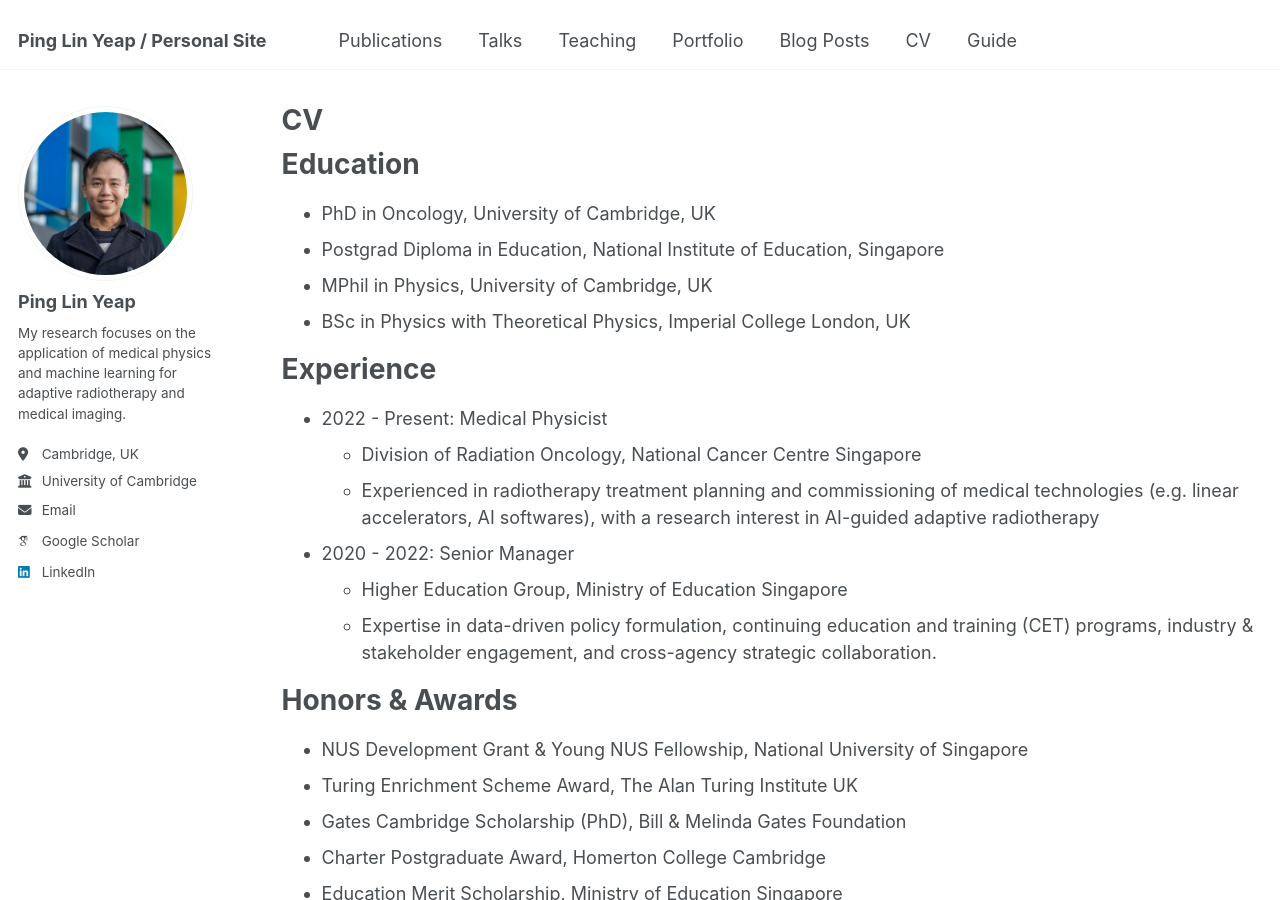
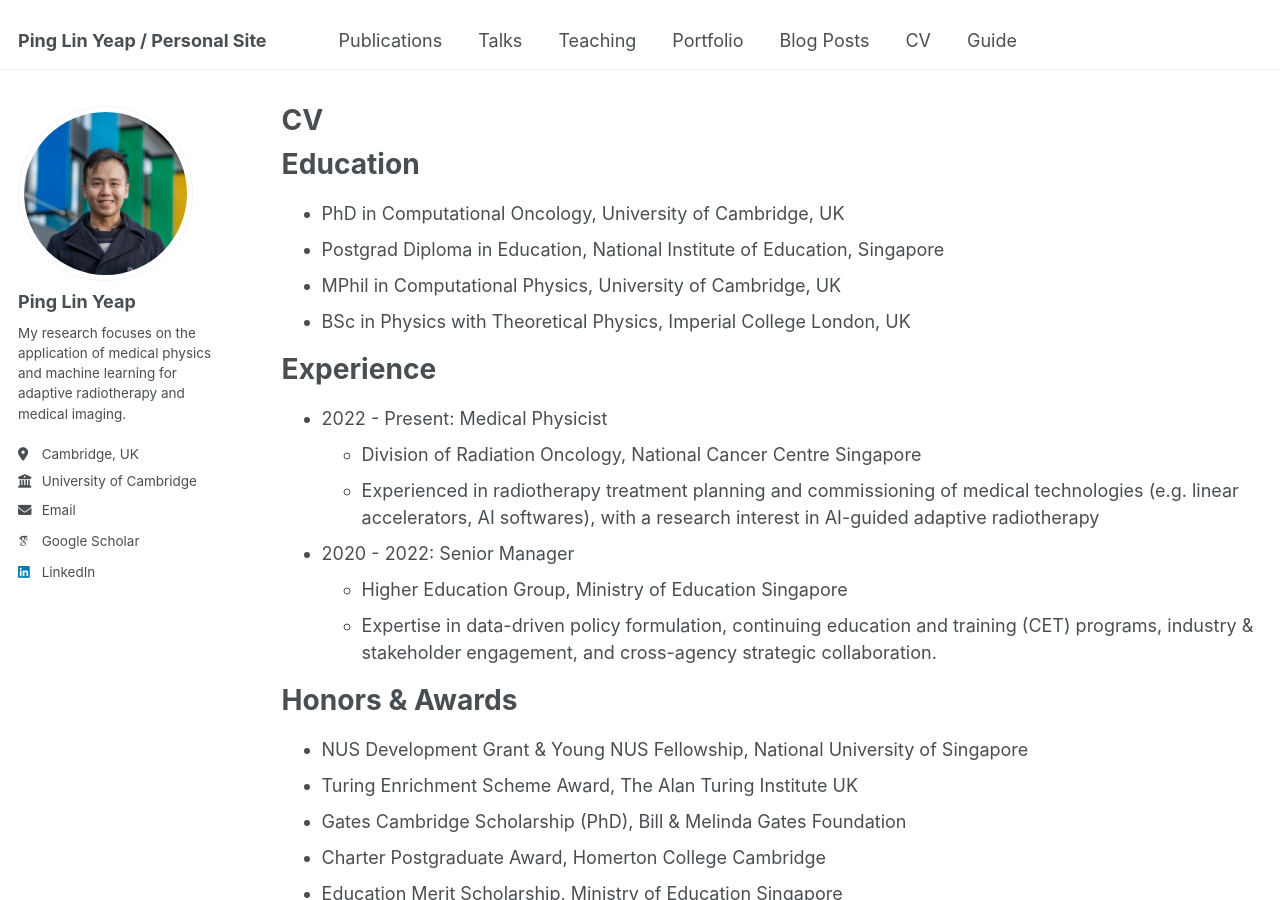
Before and after one commit to yeappl/yeappl.github.io, a Jekyll site: the page built from _pages/cv.md, in a window 1280 px wide and 900 px high. Built offline with Jekyll 4.4.1, drawn with Linux system fonts in a browser that asks for light colours; some web fonts are replaced.

Commit message:
Update cv.md

```diff
--- a/_pages/cv.md
+++ b/_pages/cv.md
@@ -11,9 +11,9 @@ redirect_from:
 
 Education
 ======
-* PhD in Oncology, University of Cambridge, UK
+* PhD in Computational Oncology, University of Cambridge, UK
 * Postgrad Diploma in Education, National Institute of Education, Singapore
-* MPhil in Physics, University of Cambridge, UK
+* MPhil in Computational Physics, University of Cambridge, UK
 * BSc in Physics with Theoretical Physics, Imperial College London, UK
 
 Experience
```
